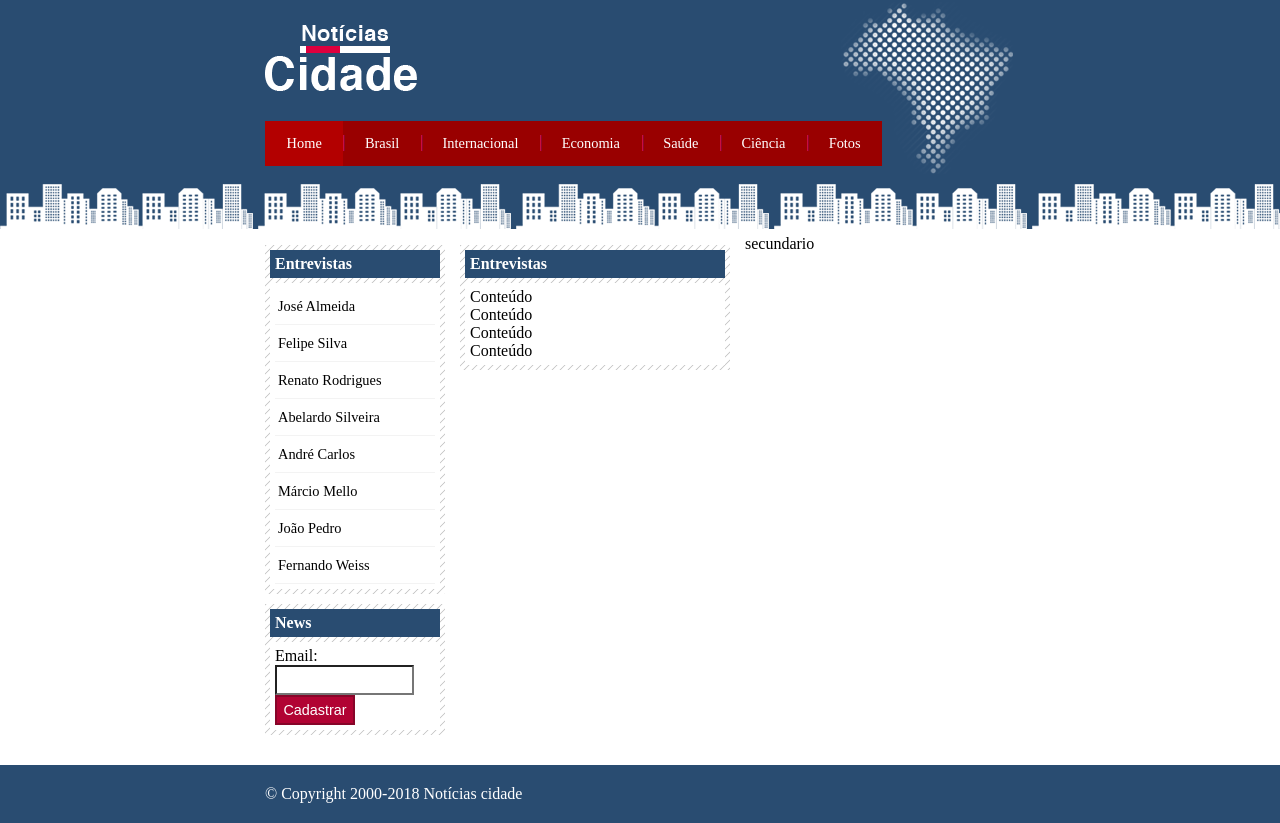
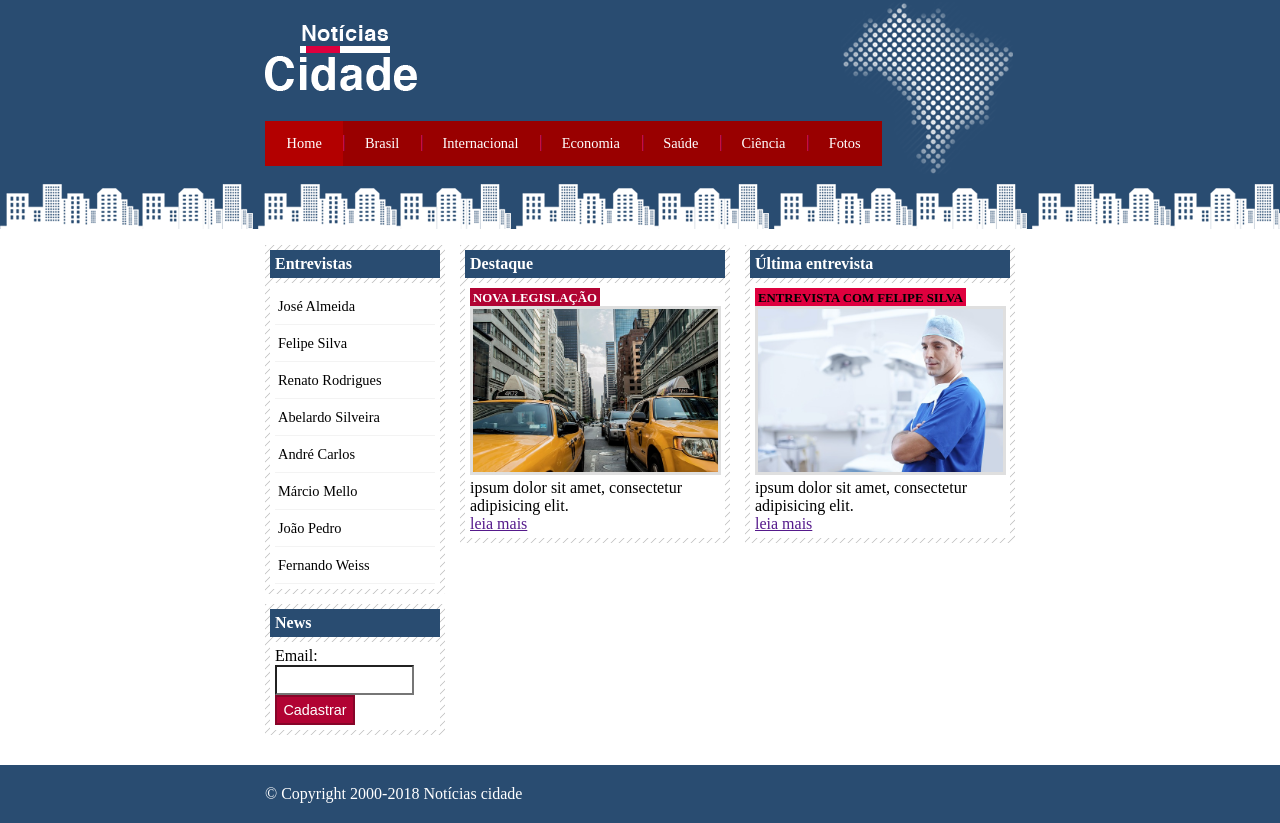
Before and after one commit to JonatasCaetano/curso-web-Noticias-cidade, a plain HTML site: page index.html in a window 1280 px wide. Drawn offline with Linux system fonts and the light colour scheme.

Commit message:
news area

```diff
--- a/css/estilo.css
+++ b/css/estilo.css
@@ -20,6 +20,23 @@ h2{
 	padding: 5px;
 }
 
+h3{
+	text-transform: uppercase;
+	display: inline;
+	font-size: 0.8em;
+	padding: 3px;
+}
+
+.destaque h3 {
+	background: #b10333;
+	color: #fff;
+}
+
+.entrevista h3 {
+	background: #de003e;
+
+}
+
 label{
 	display: block;
 	cursor: pointer;
@@ -37,6 +54,11 @@ input.submit{
 	color: #fff;
 	background-color: #b10333;
 	border: 2px solid #870529;
+}
+
+img.imagem-principal{
+	width: 98%;
+	border: 3px solid #dfdfdf;
 }
 
 #principal{
--- a/index.html
+++ b/index.html
@@ -29,23 +29,49 @@
 
 		<div id="conteudo">
 
-			<div id="primario">
-				<div class="caixa">
+			<div id="primario"><!--Inicio primario-->
 
-					<h2>Entrevistas</h2>
+				<div class="caixa destaque">
+
+					<h2>Destaque</h2>
 
 					<div class="caixa-conteudo">
-						Conteúdo<br>
-						Conteúdo<br>
-						Conteúdo<br>
-						Conteúdo<br>
+
+						<h3>Nova legislação</h3>
+						<img class="imagem-principal" src="imagens/taxi.jpg">
+						<p>
+							ipsum dolor sit amet, consectetur adipisicing elit.
+
+						</p>
+
+						<a href="">leia mais</a>
 
 					</div>
 
 				</div>
-			</div>
 
-			<div id="secundario">secundario</div>
+			</div><!--Fim primario-->
+
+			<div id="secundario"><!--Inicio secundario-->
+					<div class="caixa entrevista">
+
+					<h2>Última entrevista</h2>
+
+					<div class="caixa-conteudo">
+
+						<h3>Entrevista com Felipe Silva</h3>
+						<img class="imagem-principal" src="imagens/doutor.jpg">
+						<p>
+							ipsum dolor sit amet, consectetur adipisicing elit.
+
+						</p>
+
+						<a href="">leia mais</a>
+
+					</div>
+
+				</div>
+			</div><!--Fim secundario-->
 
 			<div id="lateral"><!--Inicio lateral-->
 
```
